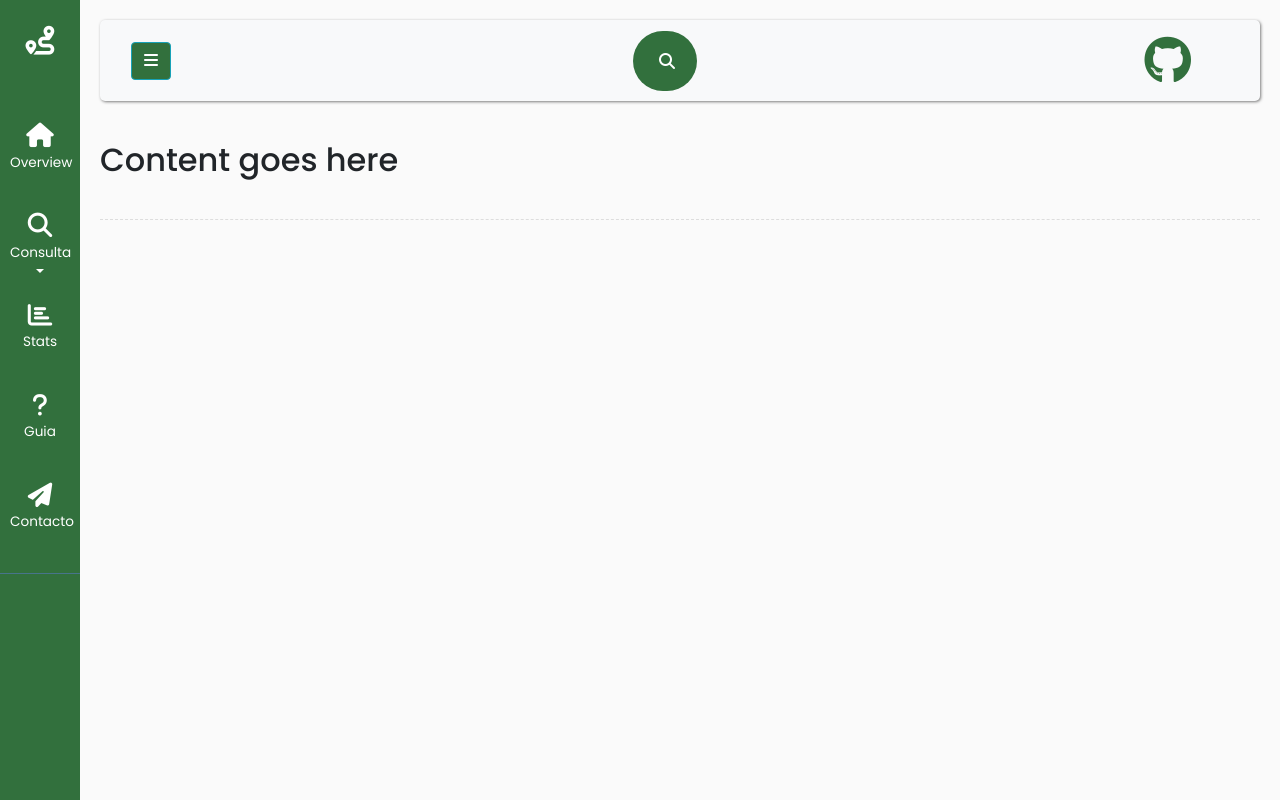
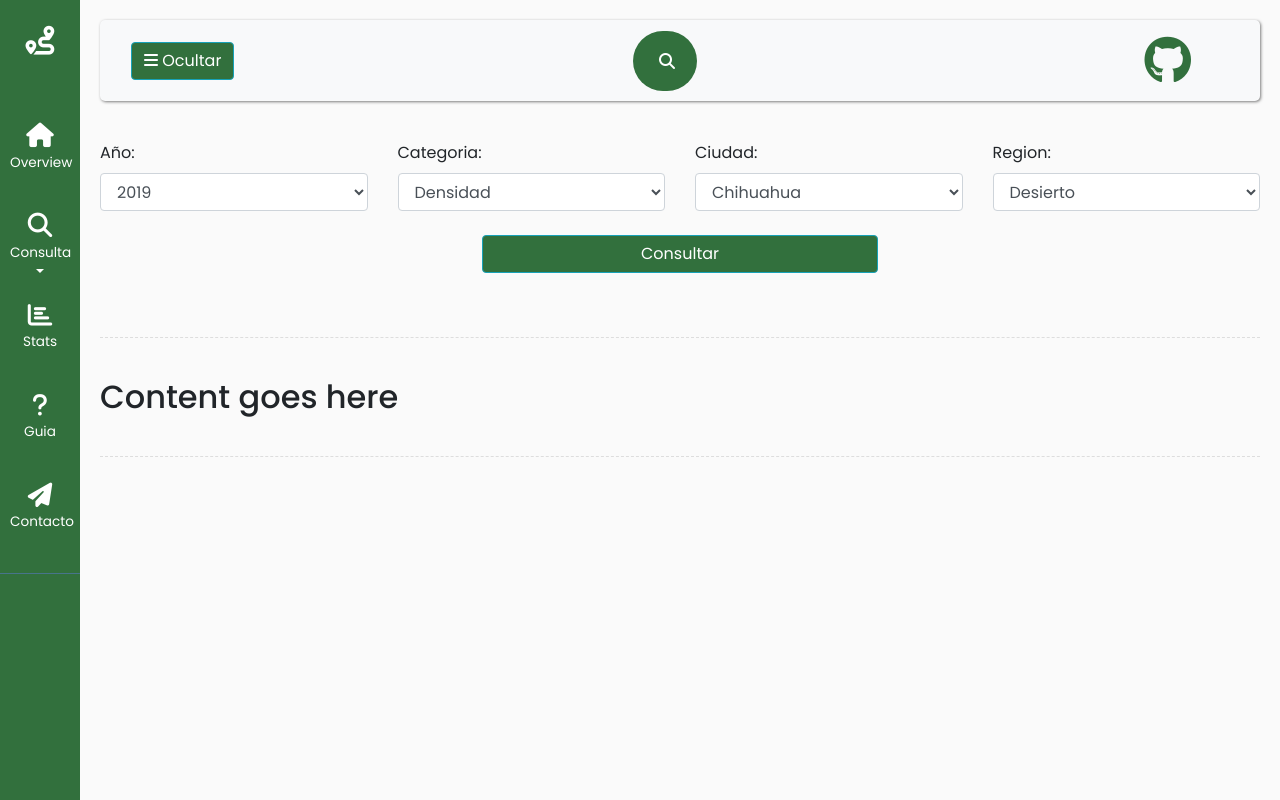
Before and after one commit to DanielLimasP/tourism-info-frontend, a Vue app: page / in a window 1280 px wide. Built offline with nearby package versions, Linux system fonts and the light colour scheme.

Commit message:
Taking shape

```diff
--- a/public/assets/css/style.css
+++ b/public/assets/css/style.css
@@ -133,6 +133,7 @@ span {
 #sidebar ul li a:hover {
     color: #32703d;
     background: #fff;
+    animation: vertical 10s;
 }
 
 #sidebar ul li a i {
@@ -204,6 +205,7 @@ a.article:hover {
 .btn-info:hover {
     background-color: #fff;
     color: #32703d;
+    animation: vertical 5s infinite;
 }
 
 i.fa-github {
@@ -321,6 +323,9 @@ i.fa-github {
 
 /* ---------------------------------------------------
     ANIMATIONS
+
+    Source:
+    https://www.alltechnotricks.com/Blog/font_awesome_animation_css.html
 ----------------------------------------------------- */
 
 @keyframes wrench {
--- a/src/App.vue
+++ b/src/App.vue
@@ -4,6 +4,7 @@
     <Sidebar />
     <div id="content">
         <Nav />
+        <QueryForm />
         <Content />
     </div>
 </div>
@@ -13,13 +14,15 @@
 import Sidebar from './components/Sidebar'
 import Nav from './components/Nav'
 import Content from './components/Content'
+import QueryForm from './components/QueryForm'
 
 export default {
     name: "App",
     components: {
         Sidebar,
         Nav,
-        Content
+        Content,
+        QueryForm
     }
 };
 </script>
--- a/src/components/Content.vue
+++ b/src/components/Content.vue
@@ -1,6 +1,6 @@
 <template>
+<div class="line"></div>
 <h2>Content goes here</h2>
-
 <div class="line"></div>
 </template>
 
--- a/src/components/Nav.vue
+++ b/src/components/Nav.vue
@@ -3,7 +3,7 @@
     <div class="row container-fluid">
         <div class="col-md-2">
             <button type="button" id="sidebarCollapse" class="btn btn-info">
-                <i class="fas fa-bars"></i>
+                <i class="fas fa-bars"></i> Ocultar
             </button>
             <button class="btn btn-dark d-inline-block d-lg-none ml-auto" type="button" data-toggle="collapse" data-target="#navbarSupportedContent" aria-controls="navbarSupportedContent" aria-expanded="false" aria-label="Toggle navigation">
                 <i class="fas fa-align-justify"></i>
@@ -40,6 +40,6 @@ i.fa-github {
 }
 
 i.fa-github:hover {
-    animation: horizontal 3s infinite;
+    animation: vertical 5s infinite;
 }
 </style>
--- a/src/components/QueryForm.vue
+++ b/src/components/QueryForm.vue
@@ -1,21 +1,39 @@
 <template>
 <form action="#">
-    <div class="input-group mb-3">
-        <div class="input-group-prepend">
-            <span class="input-group-text">@</span>
+    <div class="row">
+        <div class="col-md-3">
+            <label for="sel1">Año:</label>
+            <select class="form-control" id="sel1">
+                <option>2019</option>
+                <option>2020</option>
+            </select>
         </div>
-        <input type="text" class="form-control" placeholder="Username" id="usr" name="username">
-    </div>
-
-    <div class="input-group mb-3">
-        <input type="text" class="form-control" placeholder="Your Email" id="mail" name="email">
-        <div class="input-group-append">
-            <span class="input-group-text">@example.com</span>
+        <div class="col-md-3">
+            <label for="sel1">Categoria:</label>
+            <select class="form-control" id="sel1">
+                <option>Densidad</option>
+                <option>Derrama</option>
+            </select>
+        </div>
+        <div class="col-md-3">
+            <label for="sel1">Ciudad:</label>
+            <select class="form-control" id="sel1">
+                <option>Chihuahua</option>
+                <option>Juarez</option>
+            </select>
+        </div>
+        <div class="col-md-3">
+            <label for="sel1">Region:</label>
+            <select class="form-control" id="sel1">
+                <option>Desierto</option>
+                <option>Arqueologica</option>
+            </select>
         </div>
     </div>
-    <button type="submit" class="btn btn-primary">Submit</button>
+    <div class="row">
+        <button type="submit" class="btn btn-info mt-4 mb-4 col-md-4 mx-auto">Consultar</button>
+    </div>
 </form>
-</div>
 </template>
 
 <script>
```
